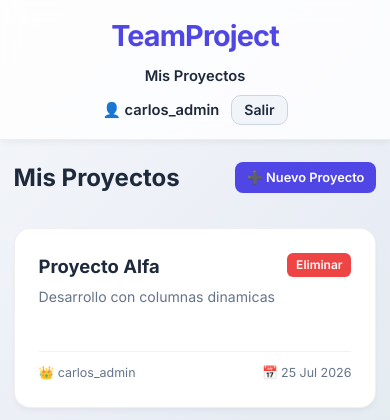
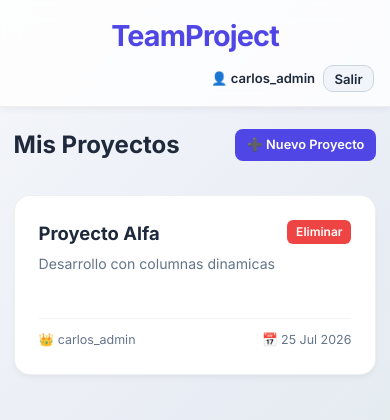
Before and after one commit to CarlosPadron95/TeamProject, a Django app: page / in a window 390 px wide. Shown: the top 420 px of the page. Run offline with Django 5.2, Linux system fonts and the light colour scheme; a user stored in the database is signed in; data comes from the database, SQL or seed files in the repository.

Commit message:
feat: ocultar enlace Mis Proyectos en home, ajustar header movil y persistencia del muro movil abierto al enviar mensaje

```diff
--- a/static/css/styles.css
+++ b/static/css/styles.css
@@ -539,34 +539,48 @@ select.form-control option {
         max-width: 100vw;
     }
 
-    /* Reorganización del Header de Navegación (Navbar) en móvil: 1. Titulo, 2. Mis Proyectos, 3. Usuario + Salir */
+    /* Reorganización del Header de Navegación (Navbar) en móvil:
+       Fila 1: Marca 'TeamProject' centrada arriba.
+       Fila 2: 'Mis Proyectos' a la izquierda (si estamos en un proyecto) y 'Usuario + Salir' a la derecha. */
     .navbar {
-        flex-direction: column !important;
-        align-items: center !important;
-        justify-content: center !important;
+        display: grid !important;
+        grid-template-areas:
+            "center center"
+            "left right" !important;
+        grid-template-columns: 1fr 1fr !important;
         gap: 0.5rem !important;
         padding: 0.85rem 1rem !important;
         width: 100% !important;
         box-sizing: border-box !important;
     }
     .navbar-center {
-        order: 1 !important;
+        grid-area: center !important;
         width: 100% !important;
+        display: flex !important;
         justify-content: center !important;
+        text-align: center !important;
     }
     .navbar-left {
-        order: 2 !important;
+        grid-area: left !important;
         width: 100% !important;
-        justify-content: center !important;
+        display: flex !important;
+        justify-content: flex-start !important;
+        align-items: center !important;
     }
     .navbar-right {
-        order: 3 !important;
+        grid-area: right !important;
         width: 100% !important;
-        justify-content: center !important;
+        display: flex !important;
+        justify-content: flex-end !important;
+        align-items: center !important;
     }
     .navbar-nav {
-        justify-content: center !important;
-        gap: 0.75rem !important;
+        justify-content: flex-end !important;
+        gap: 0.5rem !important;
+    }
+    .nav-link-user {
+        font-size: 0.82rem !important;
+        white-space: nowrap !important;
     }
 
     .main-container {
--- a/templates/base.html
+++ b/templates/base.html
@@ -12,21 +12,19 @@
     <link rel="preconnect" href="https://fonts.gstatic.com" crossorigin>
     <link href="https://fonts.googleapis.com/css2?family=Inter:wght@400;500;600;700&display=swap" rel="stylesheet">
     <!-- Estilos CSS -->
-    <link rel="stylesheet" href="{% static 'css/styles.css' %}?v=1.5">
+    <link rel="stylesheet" href="{% static 'css/styles.css' %}?v=1.6">
 </head>
 <body>
     <!-- --- NAVEGACIÓN --- -->
     <nav class="navbar">
-        <!-- Columna Izquierda: Mis Proyectos si está autenticado -->
+        <!-- Columna Izquierda: Mis Proyectos solo si no estamos en la página de Mis Proyectos -->
         <div class="navbar-left">
-            {% if user.is_authenticated %}
+            {% if user.is_authenticated and request.resolver_match.url_name != 'project_list' %}
                 <a href="{% url 'project_list' %}" class="nav-link">Mis Proyectos</a>
-            {% else %}
-                &nbsp;
             {% endif %}
         </div>
 
-        <!-- Columna Central: Marca Centrada y más grande -->
+        <!-- Columna Central: Marca Centrada -->
         <div class="navbar-center">
             <a href="{% url 'project_list' %}" class="navbar-brand">
                 TeamProject
@@ -35,17 +33,17 @@
 
         <!-- Columna Derecha: Menú de Navegación / Autenticación -->
         <div class="navbar-right">
-            <ul class="navbar-nav">
-                {% if user.is_authenticated %}
-                    <li class="nav-link" style="font-weight: 600; color: var(--text-main);">👤 {{ user.username }}</li>
+            {% if user.is_authenticated %}
+                <ul class="navbar-nav">
+                    <li class="nav-link-user" style="font-weight: 600; color: var(--text-main); font-size: 0.88rem;">👤 {{ user.username }}</li>
                     <li>
                         <form action="{% url 'logout' %}" method="post" style="display: inline;">
                             {% csrf_token %}
-                            <button type="submit" class="btn btn-secondary" style="padding: 0.35rem 0.75rem;">Salir</button>
+                            <button type="submit" class="btn btn-secondary" style="padding: 0.3rem 0.65rem; font-size: 0.82rem;">Salir</button>
                         </form>
                     </li>
-                {% endif %}
-            </ul>
+                </ul>
+            {% endif %}
         </div>
     </nav>
 
```
Also changed, not shown: templates/projects/project_detail.html (+25 -3 lines).
